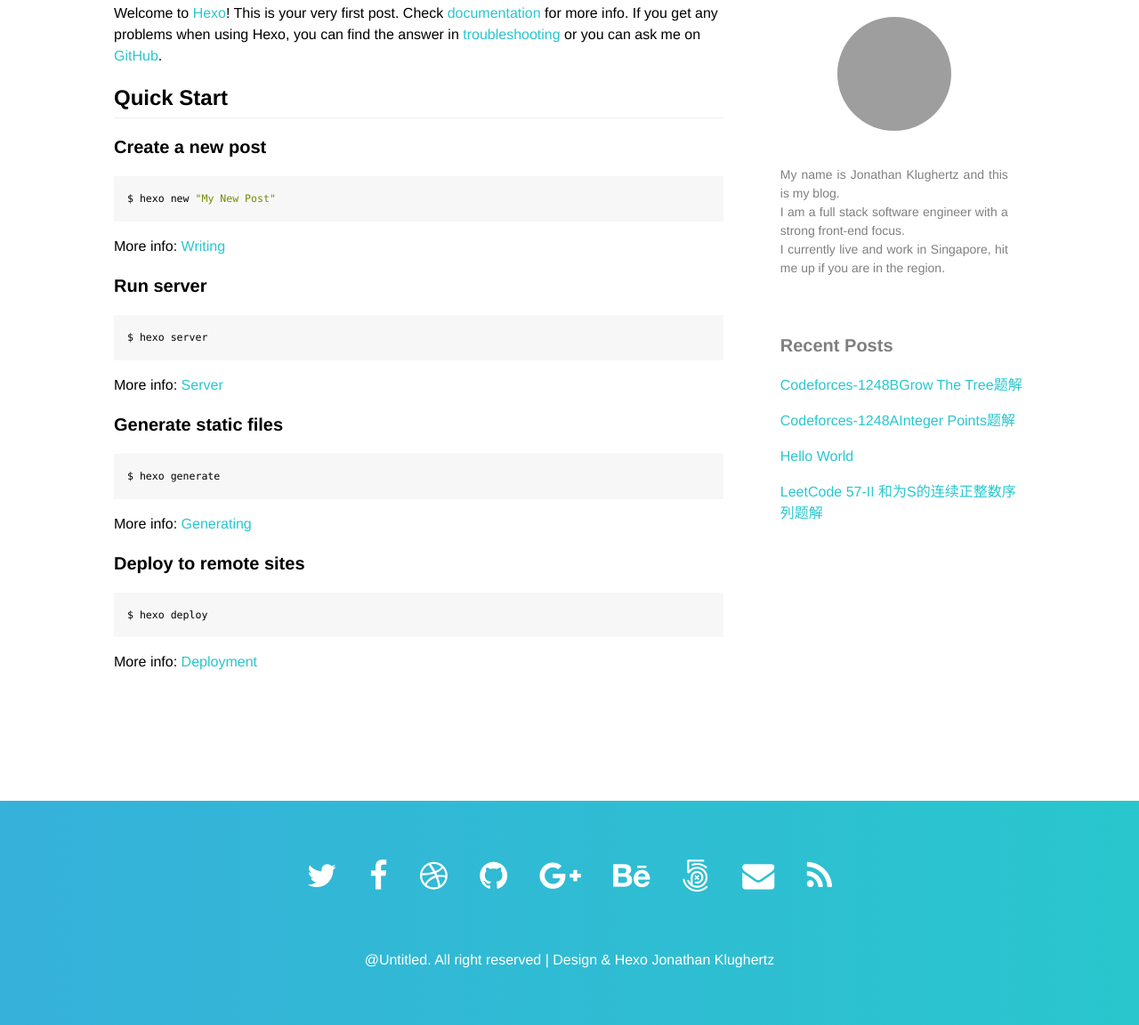
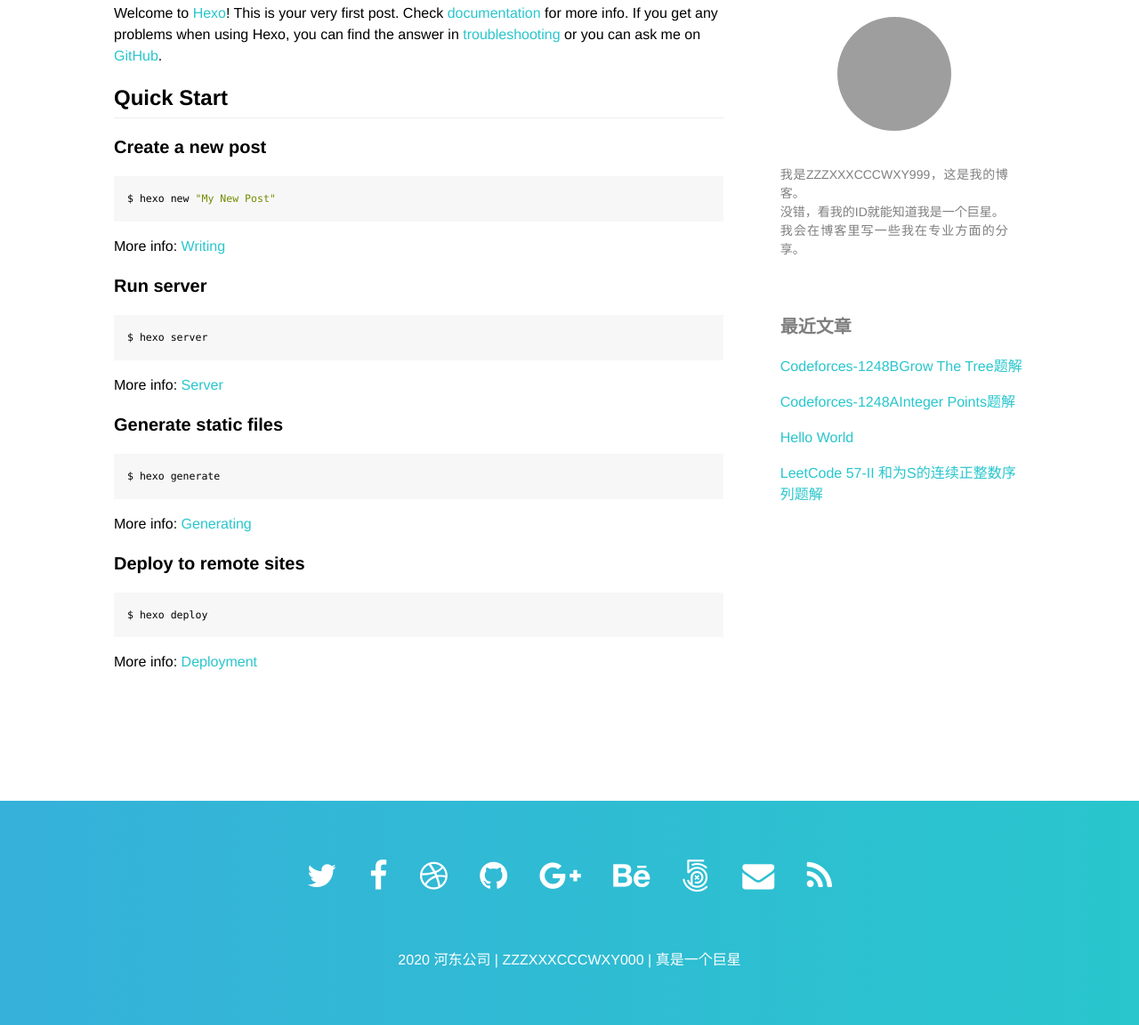
Before and after one commit to ZZZXXXCCCWXY999/ZZZXXXCCCWXY999.github.io, a plain HTML site: page 2020/03/06/hello-world/index.html in a window 1280 px wide. Shown: the part 545-1697 px from the top of the page at 89% size. Drawn offline with nearby package versions, Linux system fonts and the light colour scheme; grey boxes are pictures that could not be loaded.

Commit message:
Site updated: 2020-03-06 19:45:29

```diff
--- a/2020/03/06/hello-world/index.html
+++ b/2020/03/06/hello-world/index.html
@@ -179,10 +179,10 @@
                     <div class="mt5 mt0-l">
     <article class="dt db-l mw8 mw8-m mw5-ns center ml0-l bg-white mv3">
         <div class="dn dtc-m db-l v-mid tc pr4 pr0-l" style="min-width: 6rem;">
-            <img src="http://tachyons.io/img/avatar_1.jpg" class="mb4-l br-100 h3 w3 h4-l w4-l dib" title="ZZZXXXCCCWXY999">
+            <img src="https://avatars0.githubusercontent.com/u/47167745?s=460&v=4" class="mb4-l br-100 h3 w3 h4-l w4-l dib" title="ZZZXXXCCCWXY999">
         </div>
         <div class="dtc db-l v-mid lh-copy measure center f6 black-50 tj">
-            My name is Jonathan Klughertz and this is my blog.<br>I am a full stack software engineer with a strong front-end focus.<br> I currently live and work in Singapore, hit me up if you are in the region.
+            我是ZZZXXXCCCWXY999，这是我的博客。<br>没错，看我的ID就能知道我是一个巨星。<br>我会在博客里写一些我在专业方面的分享。
         </div>
     </article>
 </div>
@@ -194,7 +194,7 @@
 
                     <!-- Widget 3: Recent Posts -->
                     <div class="mt5 tc tl-l">
-    <h3>Recent Posts</h3>
+    <h3>最近文章</h3>
 
         <p>
             <a href="/2020/03/06/Codeforces-1248BGrow%20The%20Tree%E9%A2%98%E8%A7%A3/">Codeforces-1248BGrow The Tree题解</a>
@@ -244,7 +244,7 @@
                     </div>
 
                     <div class="dib mh3">
-                        <a class="f3 f2-ns white dim" href="https://github.com/klugjo/hexo-theme-anodyne" target="_blank">
+                        <a class="f3 f2-ns white dim" href="https://github.com/ZZZXXXCCCWXY999/" target="_blank">
                             <i class="fa fa-github"></i>
                         </a>
                     </div>
@@ -281,7 +281,7 @@
 
             </div>
             <div class="f6 f5-ns center tc white pt5 fw3">
-                @Untitled. All right reserved | Design & Hexo <a class="link dim white" href="http://www.codeblocq.com/" target="_blank" rel="noopener">Jonathan Klughertz</a>
+                2020 河东公司 | ZZZXXXCCCWXY000 | 真是一个巨星
             </div>
         </div>
     </div>
```
Also changed, not shown: 2020/03/06/Codeforces-1248AInteger Points题解/index.html (+5 -5 lines), 2020/03/06/Codeforces-1248BGrow The Tree题解/index.html (+5 -5 lines), 2020/03/06/LeetCode 57-II 和为S的连续正整数序列题解   /index.html (+5 -5 lines), archives/2020/03/index.html (+2 -2 lines), archives/2020/index.html (+2 -2 lines), archives/index.html (+2 -2 lines), index.html (+2 -2 lines).
